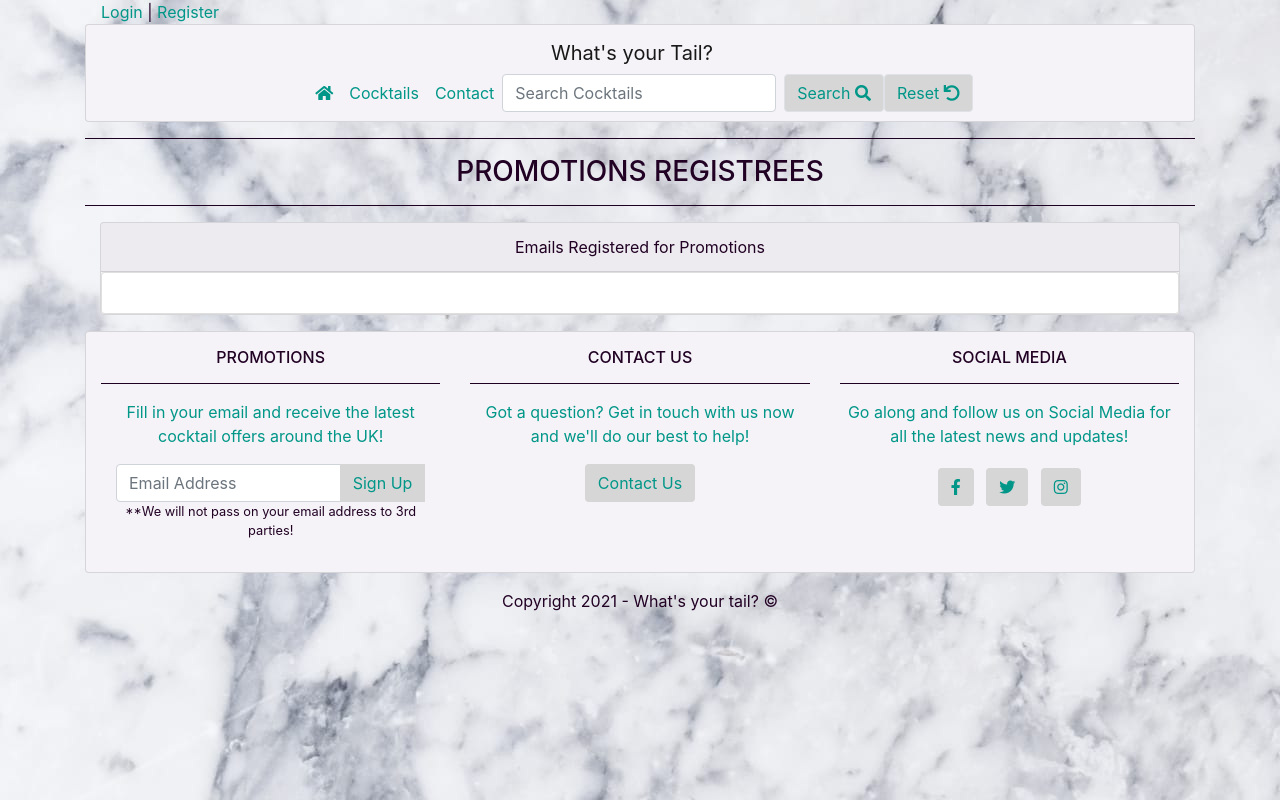
After one commit to jakelashbrook/cocktails-ms3, a Flask app: page /add_promotion in a window 1280 px wide. The commit adds this page. Run offline with Flask 2, Linux system fonts and the light colour scheme; data that the repository does not hold is empty; some libraries are stand-ins or nearby versions.

Commit message:
Promotions Sign Up Functionality Installed

```diff
--- a/app.py
+++ b/app.py
@@ -247,6 +247,25 @@ def recipe(recipe_id):
     return render_template("cocktail-recipe.html", recipe=recipe)
 
 
+@app.route("/get_promotions")
+def get_promotions():
+    promotions = mongo.db.promotions.find().sort("email", 1)
+    return render_template("promotions.html", promotions=promotions)
+
+
+@app.route("/add_promotion", methods=["GET", "POST"])
+def add_promotion():
+    if request.method == "POST":
+        email = {
+            "email_address": request.form.get("email_address"),
+        }
+        mongo.db.promotions.insert_one(email)
+        flash("You are now signed up for our Promotions")
+        return redirect(url_for('get_recipes'))
+    promotions = mongo.db.promotions.find().sort("email_address", 1)
+    return render_template("promotions.html", promotions=promotions)
+
+
 if __name__ == "__main__":
     app.run(host=os.environ.get("IP"),
             port=int(os.environ.get("PORT")),
--- a/templates/add_cocktail.html
+++ b/templates/add_cocktail.html
@@ -95,7 +95,7 @@
                 </div>
             </div>
             <div class="row pt-3">
-                <div class="col text-center">
+                <div class="col text-center mb-3">
                     <button type="submit" class="btn button">Add <i class="fas fa-plus-square"></i></button>
                     <a href="{{ url_for('get_recipes') }}" class="btn button">Cancel <i class="fas fa-window-close">
                     </i></a>
--- a/templates/base.html
+++ b/templates/base.html
@@ -76,6 +76,7 @@
                         <a class="dropdown-item" href="{{ url_for('get_categories') }}">Manage Categories</a>
                         <a class="dropdown-item" href="{{ url_for('get_user_recipes') }}">Manage Recipes</a>
                         <a class="dropdown-item" href="{{ url_for('get_users') }}">Manage Users</a>
+                        <a class="dropdown-item" href="#">Manage Promotions</a>
                         {% endif %}
                         <a class="dropdown-item" href="{{ url_for('profile', username=session['user'])}}">My Tail</a>
                         <!-- Hidden until function created -->
@@ -137,12 +138,12 @@
                     <hr>
                     <p class="grn-txt">Fill in your email and receive the latest cocktail offers around the UK!</p>
                     <!-- Form for PROMO sign ups -->
-                    <form class="container" method="POST" action="">
+                    <form class="container" method="POST" action="{{ url_for('add_promotion') }}">
                         <div class="input-group mb-3">
                             <input type="email" class="form-control" placeholder="Email Address" aria-label="Email Address"
-                                aria-describedby="button-addon">
+                                aria-describedby="button-addon" name="email_address" id="email_address">
                             <div class="input-group-append">
-                                <button class="btn button" type="button" id="button-addon">Sign Up</button>
+                                <button class="btn button" type="submit" id="button-addon">Sign Up</button>
                             </div>
                             <small class="text-center mb-3">
                                 **We will not pass on your email address to 3rd parties!</small>
--- a/templates/cocktail-recipe.html
+++ b/templates/cocktail-recipe.html
@@ -21,7 +21,7 @@
                         <!-- Delete Cocktail -->
                             <button class="btn button" id="del-ct-btn">Delete <i class="fas fa-dumpster"></i></button>
                             <p class="d-none" id="r-u-sure">Are you sure you wish to delete this recipe?</p>
-                            <a href="{{ url_for('delete_cocktail', recipe_id=recipe._id) }}"
+                            <a href="{{ url_for('delete_recipe', recipe_id=recipe._id) }}"
                             class="btn button d-none" id="y-del">Yes</a>
                             <a class="btn button d-none" id="n-del" function="dnone()">No</a>
                         <!-- Like Recipe -->
--- a/templates/edit_cocktail.html
+++ b/templates/edit_cocktail.html
@@ -110,7 +110,7 @@
                 </div>
             </div>
             <div class="row pt-3">
-                <div class="col text-center">
+                <div class="col text-center mb-3">
                     <button type="submit" class="btn button">Edit <i class="fas fa-edit"></i></button>
                     <a href="{{ url_for('get_recipes') }}" class="btn button">Cancel <i class="fas fa-window-close">
                     </i></a>
--- a/templates/home.html
+++ b/templates/home.html
@@ -37,7 +37,7 @@
                 <div class="row">
                     <!-- Iterate through recipes -->
                     {% for recipe in recipes %}
-                    {% if loop.index < 5 %}
+                    {% if loop.index < 7 %}
                     <div class="col-md-6 col-lg-3 mt-3">
                         <div class="card" style="width:250px; height: 250px;">
                             <img class="card-img-top" id="recipe-card" src="{{ recipe.img_url }}"
--- /dev/null
+++ b/templates/promotions.html
@@ -0,0 +1,42 @@
+{% extends "base.html" %}
+{% block content %}
+
+<hr>
+<h3 class="mt-3 text-center text-uppercase">Promotions Registrees</h3>
+<hr>
+
+<div class="container mt-3">
+    <div class="card ghost-wht">
+        <div class="card-header text-center">
+            Emails Registered for Promotions
+        </div>
+        <div class="card">
+            <div class="card-body">
+                <div class="accordion" id="accordionExample">
+                    {% for promotion in promotions %}
+                    <div class="card-header ghost-wht" id="headingOne">
+                        <h2 class="mb-0">
+                            <button class="btn btn-link btn-block text-center grn-txt" type="button" data-toggle="collapse"
+                                data-target="#collapseOne" aria-expanded="true" aria-controls="collapseOne">
+                                <i class="fas fa-sort-down"></i>
+                            </button>
+                        </h2>
+                    </div>
+
+                    <div id="collapseOne" class="collapse show text-center" aria-labelledby="headingOne"
+                        data-parent="#accordionExample">
+                        <div class="card-body text-center">
+                            <!-- Email Addresses of users registered for promotions -->
+                                {{ promotion.promotions }}
+                            <br><br>
+                            <small class="text-uppercase"></small>
+                        </div>
+                    </div>
+
+                {% endfor %}
+                </div>
+            </div>
+        </div>
+    </div>
+</div>
+{% endblock %}
```
